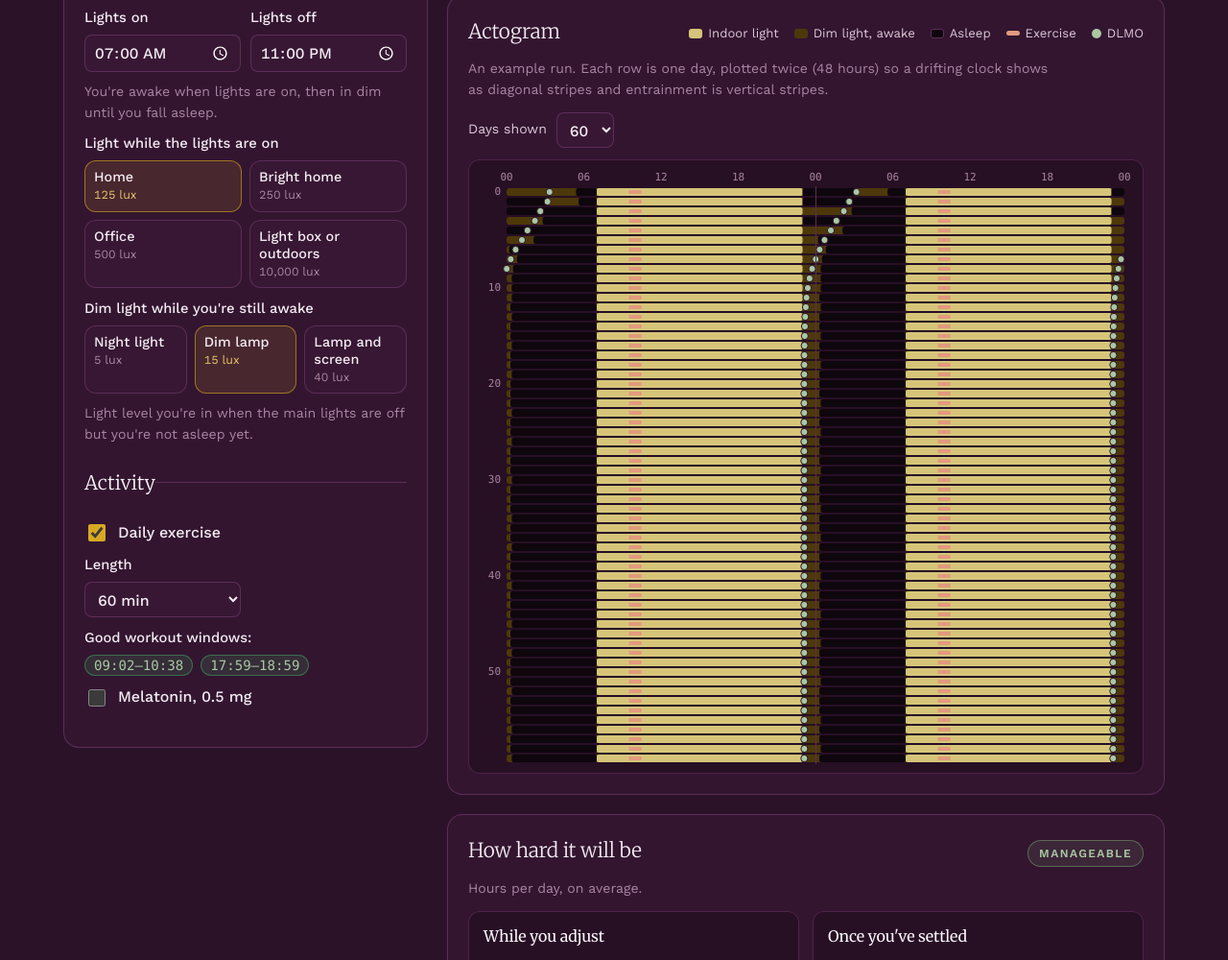
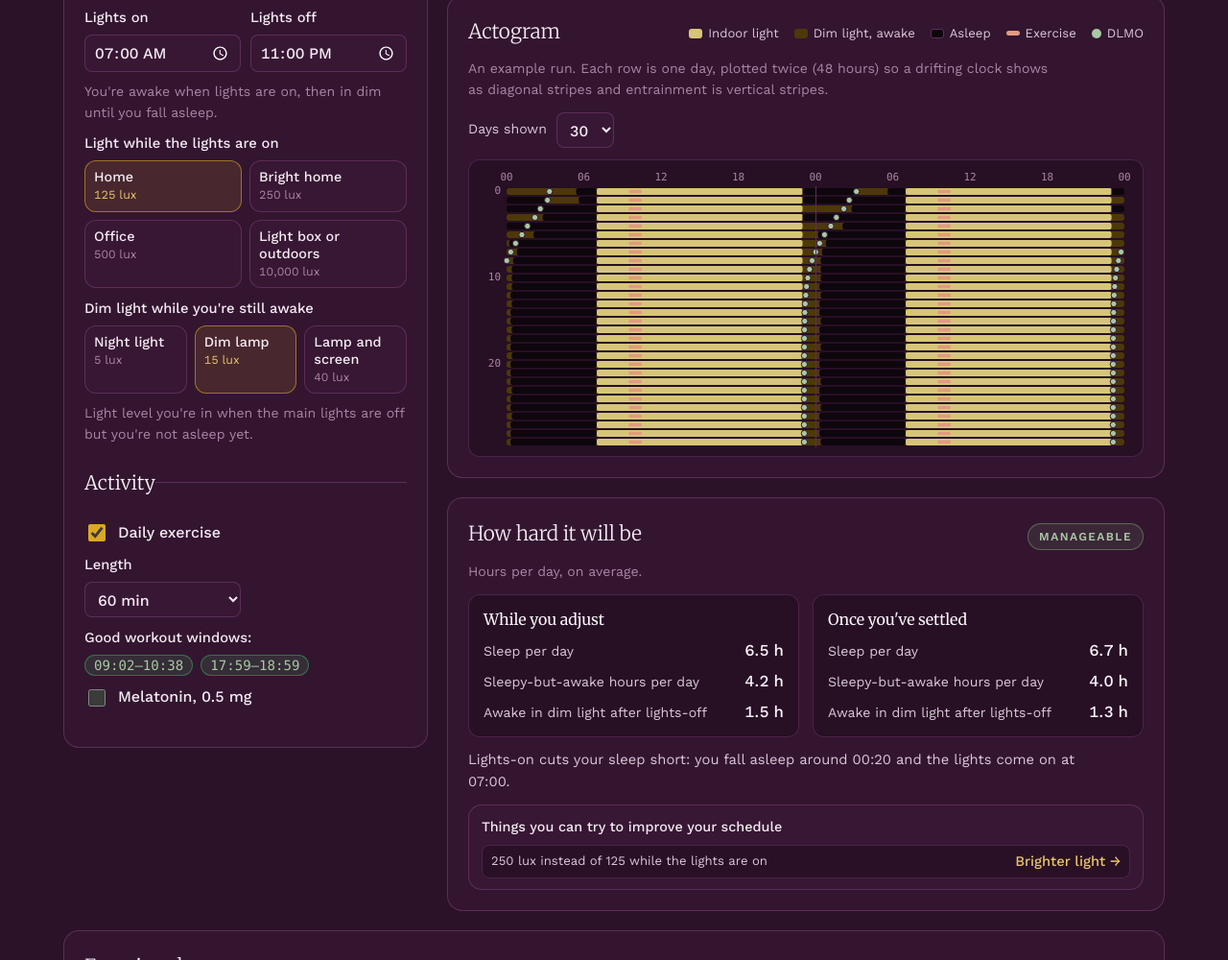
Before and after one commit to Arcascope/explainers, a website with bundled scripts: page non24/index.html in a window 1280 px wide. Shown: the part 599-1599 px from the top of the page at 96% size. Built offline with nearby package versions, Linux system fonts and the light colour scheme.

Commit message:
Shorten actogram

```diff
--- a/non24/index.html
+++ b/non24/index.html
@@ -125,7 +125,7 @@
       <p class="hint" id="acto-hint" data-copy="acto.hint.initial"></p>
       <div class="days-select">
         <label for="days" data-copy="acto.days"></label>
-        <select id="days"><option>30</option><option selected>60</option><option>90</option></select>
+        <select id="days"><option>14</option><option selected>30</option><option>60</option><option>90</option></select>
       </div>
       <div class="acto-wrap"><canvas id="actogram" data-copy-aria="acto.aria"></canvas></div>
     </div>
--- a/non24/js/app.js
+++ b/non24/js/app.js
@@ -27,7 +27,7 @@ const state = {
   dayLux: 125, // typical home light at eye level
   nightLux: 15,
   exercise: { enabled: true, start: 7.5, minutes: 60 },
-  days: 60,
+  days: 30,
   melatonin: { enabled: false, start: null }, // start: dose time the simulation uses
   settledDlmo: null, // where melatonin onset settles on this day (latest run), or null
   zones: null, // exercise zones in clock time once settled: [{ from, to }] (lights-on hours only)
--- a/non24/js/charts.js
+++ b/non24/js/charts.js
@@ -35,7 +35,7 @@ export function drawActogram(canvas, result) {
   const narrow = cssW < 520;
   const left = narrow ? 24 : 30, top = 20, right = 10; // right: room for the last hour label
   const gap = 2;
-  const barH = narrow ? 5 : days > 60 ? 6 : 8;
+  const barH = days > 60 ? 4 : days > 30 ? 5 : narrow ? 6 : 7;
   const rowH = barH + gap;
   const cssH = top + rowH * days + 4;
   canvas.style.height = `${cssH}px`;
```
